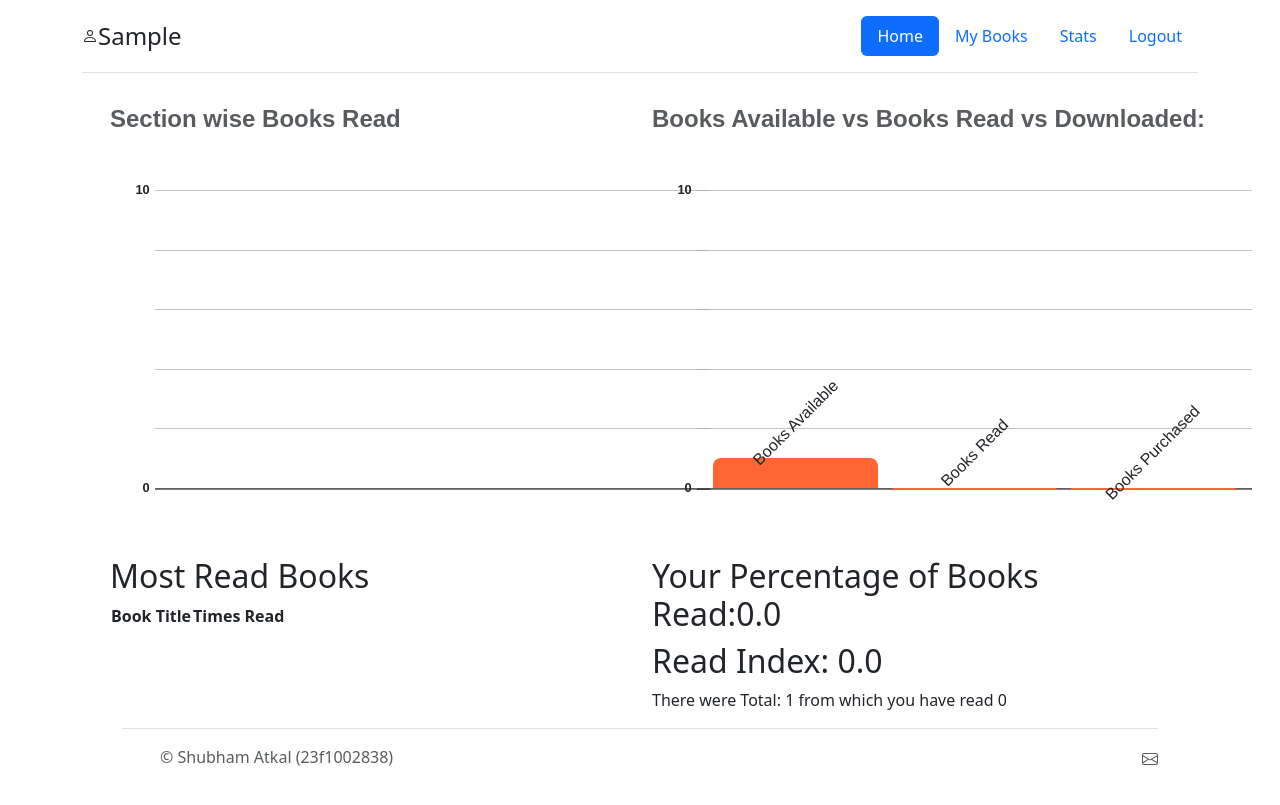
After one commit to shubhamatkal/MAD1-Project, a Flask app: page /user/stats in a window 1280 px wide. The commit adds this page. Run offline with Flask 3, Linux system fonts and the light colour scheme; the visitor is signed in with stand-in values (Sample User, id 1); tables that the repository leaves empty hold one stand-in row (values such as "Sample post"); lists and menus that the app fills with data are empty.

Commit message:
add stats for users

```diff
--- /dev/null
+++ b/notes/references.txt
@@ -0,0 +1 @@
+https://codepen.io/inegoita/pen/YMrJGY
--- a/root/code/app.py
+++ b/root/code/app.py
@@ -364,7 +364,62 @@ def view_book():
     book_link = book.link
     return render_template('viewbook.html', pdfLink=book_link)
 
-
+@app.route('/user/stats')
+def user_stats():
+    if 'user_id' not in session:
+        flash('Please login to continue')
+        return redirect(url_for('user_login'))
+    user_id = session['user_id']
+    user = User.query.get(user_id)
+    firstname_ = user.firstname
+    user_books = UserBook.query.filter(UserBook.user_id == user_id, UserBook.status.in_(['completed', 'accepted'])).all()
+    section_read_bookcount = {}
+    for book_ in user_books:
+        section_id = Book.query.get(book_.book_id).section_id
+        section_name = Section.query.get(section_id).section_title
+        if section_name in section_read_bookcount:
+            # section_read_bookcount
+            section_read_bookcount[section_name] += 1
+        else:
+            section_read_bookcount[section_name] = 1
+    user_details = {"Name": firstname_, 'userid': user_id}
+    total_books_read = len(user_books)
+    total_books = len(Book.query.all())
+    total_books_purchased = len(UserBook.query.filter_by(user_id=user_id, paid=True, status = 'completed').all()) + len(UserBook.query.filter_by(user_id=user_id, paid=True, status = 'accepted').all())
+    percentage_of_books_read = (total_books_read/total_books) * 100
+    user_stats = {
+        'Books Available': total_books,
+        'Books Read': total_books_read,
+        'Books Purchased': total_books_purchased,
+    }
+    avg_days_requested = 0
+    n= 0
+    for book in user_books:
+        avg_days_requested += book.days_requested
+        n += 1
+    if n != 0:
+        avg_days = avg_days_requested/n
+    else:
+        avg_days = 0
+    avg_days_ = 0
+    if avg_days >= 10:
+        avg_days_ = 10
+    if avg_days < 10:
+        avg_days_ = avg_days
+    read_index = (percentage_of_books_read/1000) * avg_days_
+    user_percentage = {
+        'Total': total_books,
+        'Books Read': total_books_read,
+        'Percentage of Books Read': percentage_of_books_read,
+        'Read Index': read_index
+    }
+    Most_read_books = UserBook.query.filter_by(user_id=user_id, status='completed').order_by(UserBook.times_read.desc()).limit(5)
+    most_read_books = {}
+    for book in Most_read_books:
+        book_ = Book.query.get(book.book_id)
+        section_ = Section.query.get(book_.section_id)
+        most_read_books[book_.book_title] = book.times_read
+    return render_template('stats-user.html',user_percentage= user_percentage, most_read_books = most_read_books ,userinfo=user_details, section_read_bookcount=section_read_bookcount, userstats = user_stats)
 
 #library routes
 
@@ -444,7 +499,8 @@ def librarian_dashboard():
             'name': section.section_title,
             'datecreated': section.date_created,
             'description': section.description,
-            'id': section.id
+            'id': section.id,
+            'image': section.Image
         }
         section_list.append(section_dict)
     return render_template('libdash.html', libinfo={"Name": libname}, sections=section_list)
@@ -610,6 +666,7 @@ def show_books():
         books = Book.query.filter(Book.section_id == section_id, Book.book_title.ilike(f'%{search_keyword}%')).all()
     else:
         section_id = request.args.get('section_id')
+        section_name = Section.query.get(section_id).section_title
         books = Book.query.filter(Book.section_id == section_id).all()
     book_list = []
     for book in books:
@@ -622,7 +679,7 @@ def show_books():
         book_list.append(book_dict)
     libinfo_ = Librarian.query.get(session['lib_id'])
     libinfo = {"Name": libinfo_.libraryname}
-    return render_template('showbooks.html',libinfo= libinfo, section_id=section_id, books=book_list)
+    return render_template('showbooks.html',libinfo= libinfo, section_id=section_id, books=book_list, section_name = section_name)
 
 @app.route('/library/view_book_details')
 def view_details():
--- /dev/null
+++ b/root/code/static/css/stats_styles.css
@@ -0,0 +1,146 @@
+
+.graph {
+	margin-bottom:1em;
+  font:normal 100%/150% arial,helvetica,sans-serif;
+}
+
+.graph caption {
+	font:bold 150%/120% arial,helvetica,sans-serif;
+	padding-bottom:0.33em;
+}
+
+.graph tbody th {
+	text-align:right;
+}
+
+@supports (display:grid) {
+
+	@media (min-width:32em) {
+
+		.graph {
+			display:block;
+      width:600px;
+      height:300px;
+		}
+
+		.graph caption {
+			display:block;
+		}
+
+		.graph thead {
+			display:none;
+		}
+
+		.graph tbody {
+			position:relative;
+			display:grid;
+			grid-template-columns:repeat(auto-fit, minmax(2em, 1fr));
+			column-gap:2.5%;
+			align-items:end;
+			height:100%;
+			margin:3em 0 1em 2.8em;
+			padding:0 1em;
+			border-bottom:2px solid rgba(0,0,0,0.5);
+			background:repeating-linear-gradient(
+				180deg,
+				rgba(170,170,170,0.7) 0,
+				rgba(170,170,170,0.7) 1px,
+				transparent 1px,
+				transparent 20%
+			);
+		}
+
+		.graph tbody:before,
+		.graph tbody:after {
+			position:absolute;
+			left:-3.2em;
+			width:2.8em;
+			text-align:right;
+			font:bold 80%/120% arial,helvetica,sans-serif;
+		}
+
+		.graph tbody:before {
+			content:"10";
+			top:-0.6em;
+		}
+
+		.graph tbody:after {
+			content:"0";
+			bottom:-0.6em;
+		}
+
+		.graph tr {
+			position:relative;
+			display:block;
+		}
+
+		.graph tr:hover {
+			z-index:999;
+		}
+
+		.graph th,
+		.graph td {
+			display:block;
+			text-align:center;
+		}
+
+		.graph tbody th {
+			position:absolute;
+			top:-3em;
+			left:0;
+			width:100%;
+			font-weight:normal;
+			text-align:center;
+      white-space:nowrap;
+			text-indent:0;
+			transform:rotate(-45deg);
+		}
+
+		.graph tbody th:after {
+			content:"";
+		}
+
+		.graph td {
+			width:100%;
+			height:100%;
+			background:#F63;
+			border-radius:0.5em 0.5em 0 0;
+			transition:background 0.5s;
+		}
+
+		.graph tr:hover td {
+			opacity:0.7;
+		}
+
+		.graph td span {
+			overflow:hidden;
+			position:absolute;
+			left:50%;
+			top:50%;
+			width:0;
+			padding:0.5em 0;
+			margin:-1em 0 0;
+			font:normal 85%/120% arial,helvetica,sans-serif;
+/* 			background:white; */
+/* 			box-shadow:0 0 0.25em rgba(0,0,0,0.6); */
+			font-weight:bold;
+			opacity:0;
+			transition:opacity 0.5s;
+      color:white;
+		}
+
+		.toggleGraph:checked + table td span,
+		.graph tr:hover td span {
+			width:4em;
+			margin-left:-2em; /* 1/2 the declared width */
+			opacity:1;
+		}
+
+
+
+
+
+
+	} /* min-width:32em */
+
+} /* grid only */
--- a/root/code/static/css/style.css
+++ b/root/code/static/css/style.css
@@ -14,6 +14,7 @@ body {
 
 }
 
+
 #form-body{
     border: 1px solid grey;
     width: 370px;
@@ -25,4 +26,12 @@ body {
     background-color: salmon;
 }
 
+
+.section-box {
+    border: 4px solid #000; /* Thick black border */
+    border-radius: 10px; /* Rounded corners */
+    /* background-image: url('your-image-url.jpg'); Replace 'your-image-url.jpg' with your actual image URL */
+    background-size: cover; /* Cover the entire box with the background image */
+    padding: 20px; /* Add padding inside the box */
+}
 /* style for list of books in user dashboard */
--- a/root/code/templates/header-user.html
+++ b/root/code/templates/header-user.html
@@ -9,7 +9,7 @@
 		<ul class="nav nav-pills">
 		<li class="nav-item"><a href="{{url_for('user_dashboard')}}" class="nav-link active" aria-current="page">Home</a></li>
 		<li class="nav-item"><a href="{{url_for('user_books')}}" class="nav-link">My Books</a></li>
-		<li class="nav-item"><a href="" class="nav-link">Stats</a></li>
+		<li class="nav-item"><a href="{{url_for('user_stats')}}" class="nav-link">Stats</a></li>
 		<li class="nav-item"><a href="{{url_for('user_logout')}}" class="nav-link">Logout</a></li>
 		</ul>
 	</header>
--- /dev/null
+++ b/root/code/templates/stats-user.html
@@ -0,0 +1,86 @@
+<!DOCTYPE html>
+<html>
+<head>
+    <title>User Stats: {{ userinfo["Name"] }}</title>
+    <link href="https://cdn.jsdelivr.net/npm/bootstrap@5.3.3/dist/css/bootstrap.min.css" rel="stylesheet"
+    integrity="sha384-QWTKZyjpPEjISv5WaRU9OFeRpok6YctnYmDr5pNlyT2bRjXh0JMhjY6hW+ALEwIH" crossorigin="anonymous">
+	<link rel="stylesheet" href="{{ url_for('static', filename='css/style.css') }}">
+	<link rel= "stylesheet" href= "{{ url_for('static', filename='css/stats_styles.css') }}">
+</head>
+<body>
+	{% include 'header-user.html' %}
+	<div class="mainbody-nonlogin">
+		<div class="row">
+			<div class="col-md-6">
+				<!-- First div content here -->
+				<table class="graph">
+					<caption>Section wise Books Read</caption>
+					<thead>
+						<tr>
+							<th scope="col">Sections</th>
+							<th scope="col">Books Read</th>
+						</tr>
+					</thead>
+					<tbody>
+						{% for section, value in section_read_bookcount.items() %}
+							<tr style="height: {{ value }} ">
+								<th scope="row">{{ section }}</th>
+								<td style="height: {{value*30}}px"><span>{{ value }}</span></td>
+							</tr>
+						{% endfor %}
+					</tbody>
+				</table>
+			</div>
+
+			<div class="col-md-6">
+					<table class="graph">
+						<caption>Books Available vs Books Read vs Downloaded:</caption>
+						<thead>
+							<tr>
+								<th scope="col"> </th>
+								<th scope="col">Number of Books</th>
+							</tr>
+						</thead>
+						<tbody>
+							{% for section, value in userstats.items() %}
+								<tr style="height: {{ value }} ">
+									<th scope="row">{{ section }}</th>
+									<td style="height: {{value*30}}px"><span>{{ value }}</span></td>
+								</tr>
+							{% endfor %}
+						</tbody>
+					</table>
+					<!-- Content for 80% of the available space -->
+				<!-- Second div content here -->
+			</div>
+		</div>
+		<br><br><br><br><br><br>
+		<div class="row">
+			<div class="col-md-6">
+				<h2>Most Read Books</h2>
+				<table>
+					<thead>
+						<tr>
+							<th scope="col">Book Title</th>
+							<th scope="col">Times Read</th>
+						</tr>
+					</thead>
+					<tbody>
+						{% for title, times_read in most_read_books.items() %}
+							<tr>
+								<td>{{ title }}</td>
+								<td>{{ times_read }}</td>
+							</tr>
+						{% endfor %}
+					</tbody>
+				</table>
+			</div>
+			<div class="col-md-6">
+				<h2>Your Percentage of Books Read:{{user_percentage['Percentage of Books Read']}}</h2>
+				<h2>Read Index: {{user_percentage['Read Index']}}</h2>
+				<p>There were Total: {{user_percentage['Total']}} from which you have read {{user_percentage['Books Read']}}</p>
+			</div>
+		</div>
+	{% include 'footer.html' %}
+</body>
+</html>
```
Also changed, not shown: root/code/templates/libdash.html (+25 -16 lines), root/code/templates/showbooks.html (+14 -11 lines), root/code/templates/userdash.html (+5 -5 lines), root/code/test.py (+7 -3 lines).
